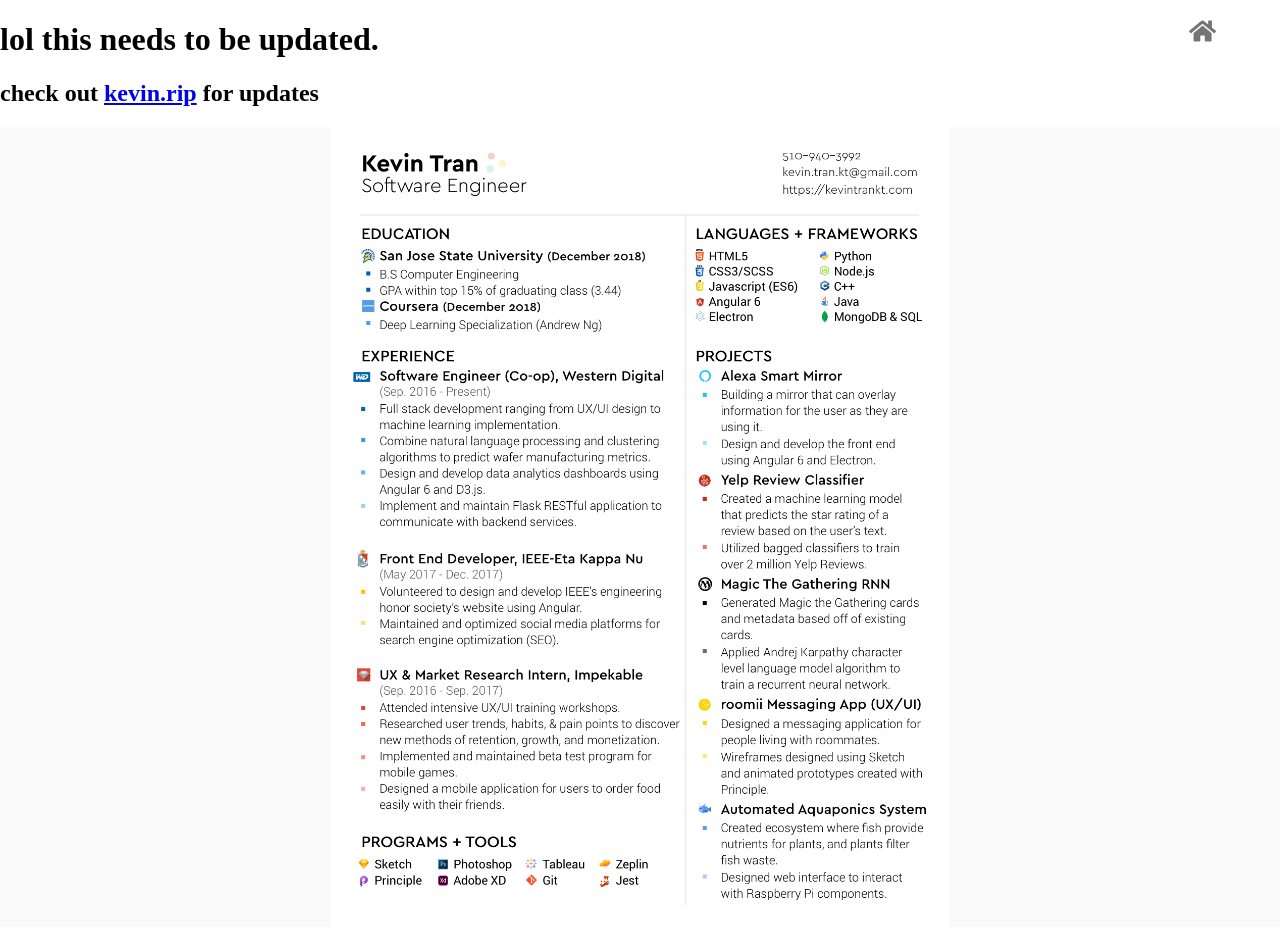
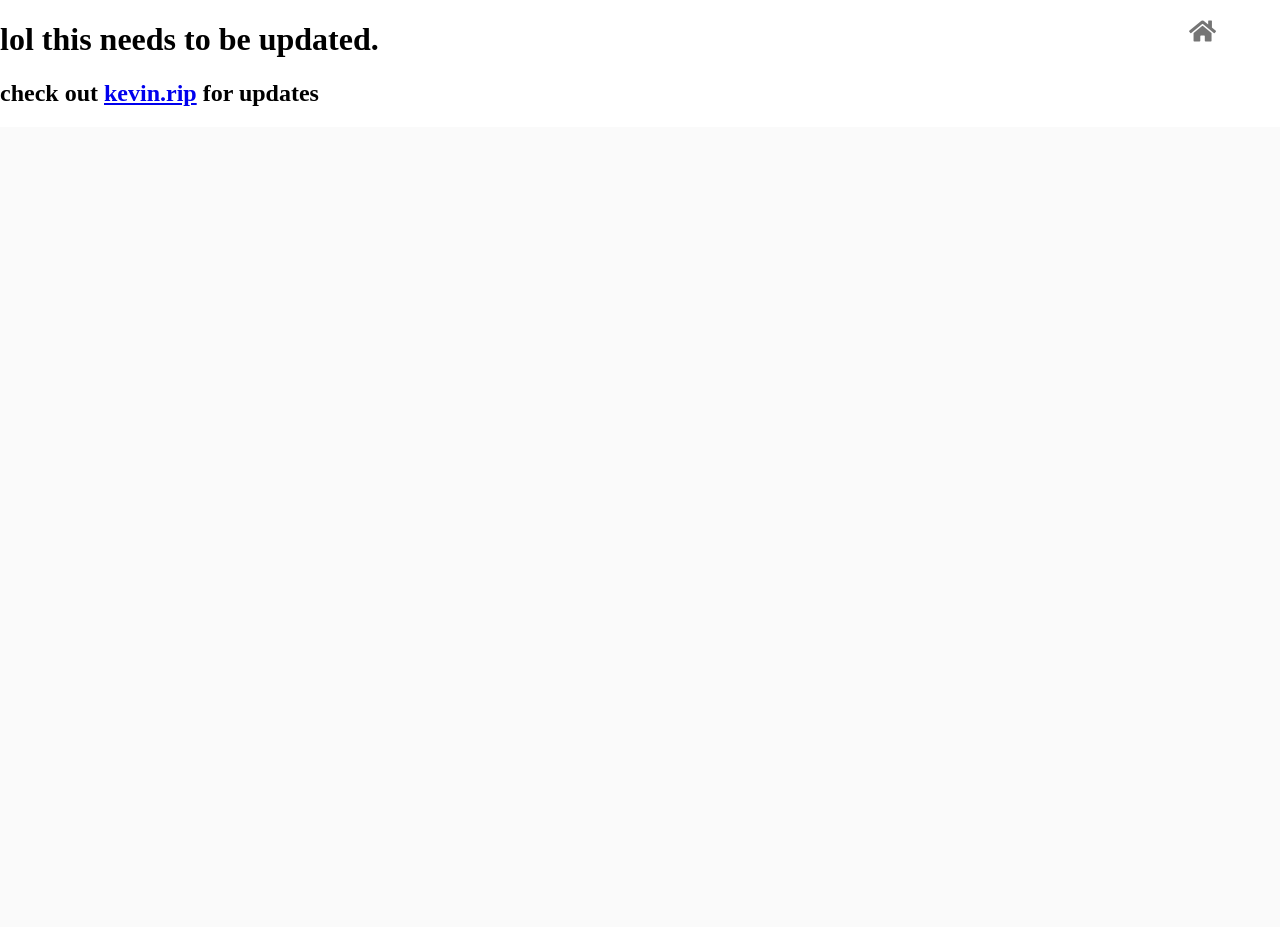
Before and after one commit to kevintrankt/resume, a plain HTML site: page index.html in a window 1280 px wide. Drawn offline with Linux system fonts and the light colour scheme.

Commit message:
Update index.html

```diff
--- a/index.html
+++ b/index.html
@@ -74,7 +74,6 @@
     <h1>lol this needs to be updated.</h1>
   <h2>check out <a href="https://kevin.rip">kevin.rip</a> for updates</h2>
   <div class="container">
-    <a alt="kevintrankt resume image" href="KevinTranResume.pdf"> <img src="resume.png" class="resume">
     </a>
   </div>
 
```
